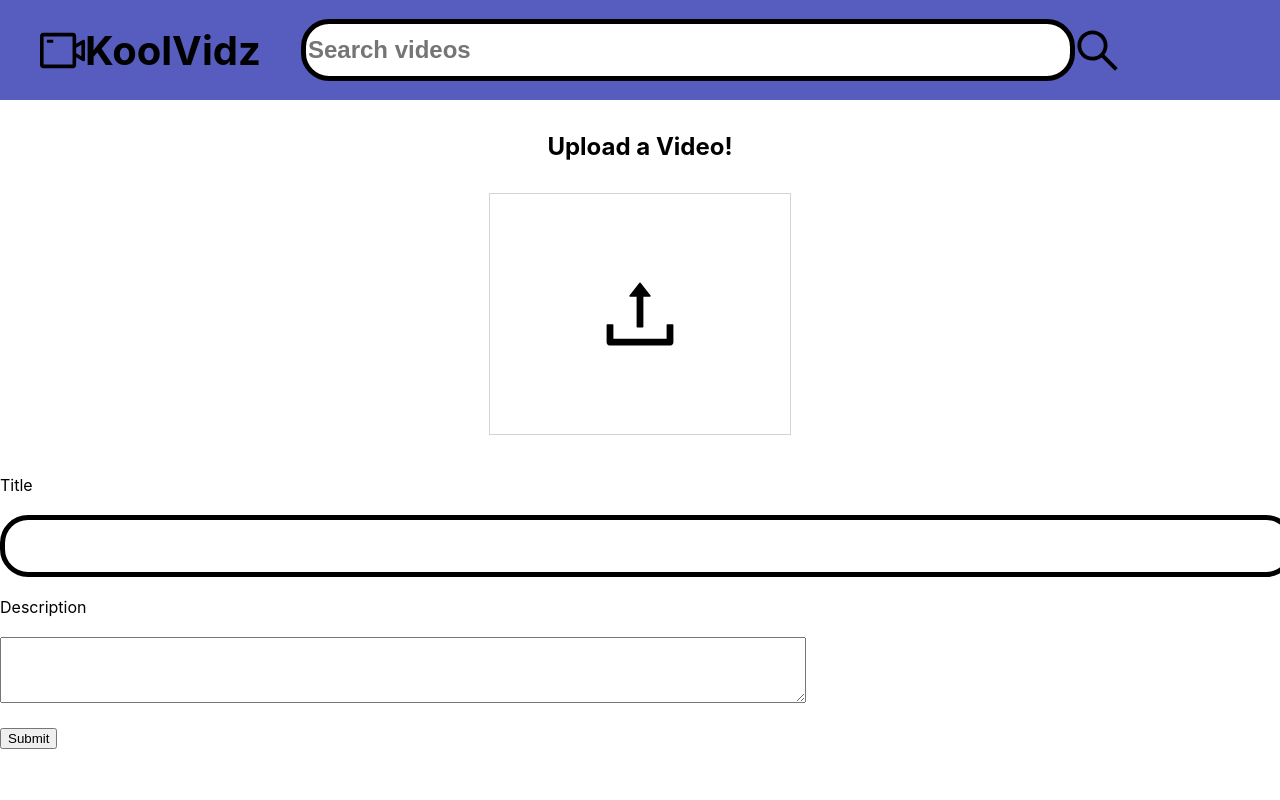
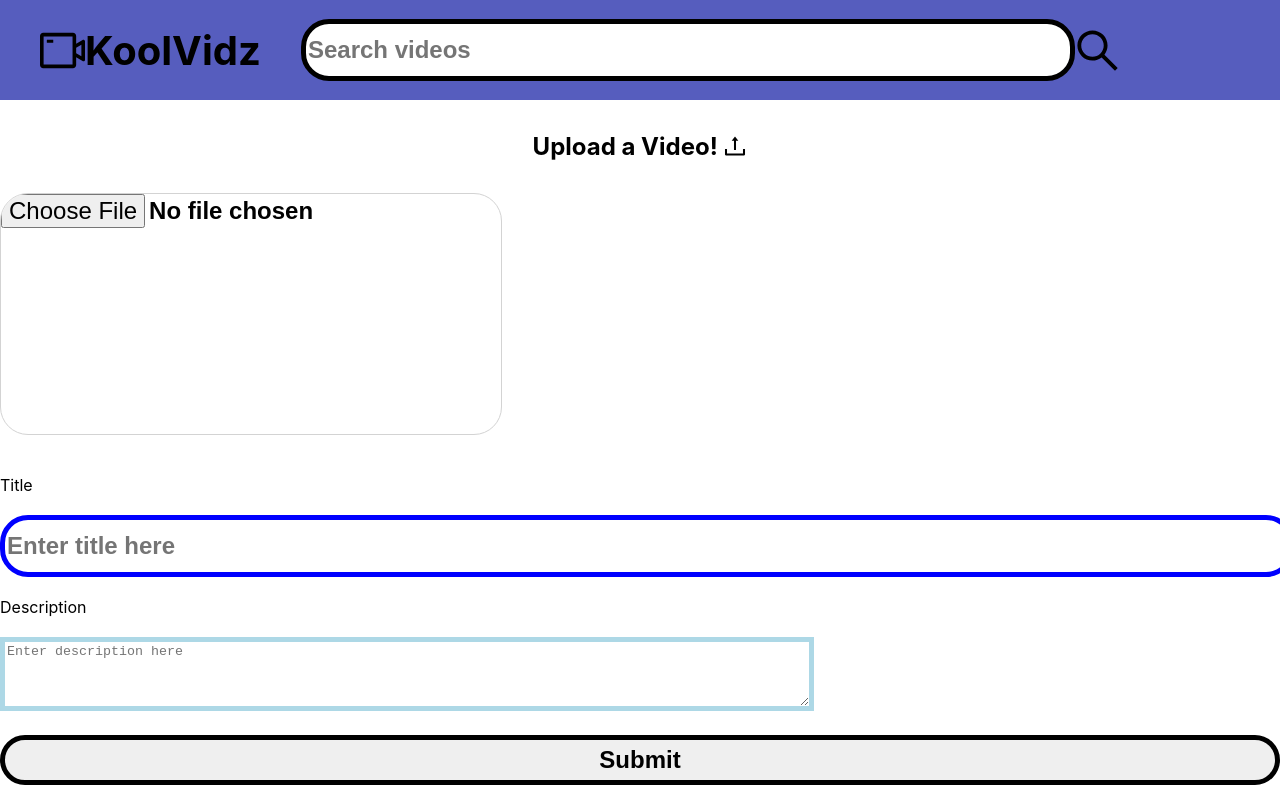
Before and after one commit to rileymcnair/KoolVidz, a React (Create React App) app in the folder frontend/: page /videoupload in a window 1280 px wide. Built offline with nearby package versions, Linux system fonts and the light colour scheme.

Commit message:
Added function video upload page

```diff
--- a/frontend/package.json
+++ b/frontend/package.json
@@ -2,7 +2,7 @@
   "name": "koolvidz",
   "version": "0.1.0",
   "private": true,
-  "proxy": "http://localhost:4000",
+  "proxy": "http://localhost:5000",
   "dependencies": {
     "@emotion/react": "^11.7.0",
     "@emotion/styled": "^11.6.0",
--- a/frontend/src/VideoUploadPage.js
+++ b/frontend/src/VideoUploadPage.js
@@ -25,13 +25,7 @@ function UploadVideoPage() {
         setDescription(event.currentTarget.value)
     }
 
-    const onSubmit = () => {
 
-    }
-
-    const onDrop = (files) => {
-
-    }
 
     return (
         <div className="App App-header">
@@ -41,26 +35,17 @@ function UploadVideoPage() {
         <div style={{ maxWidth: '700px', margin: '2rem auto' }}>
 
         <div style={{ textAlign: 'center', marginBottom: '2rem' }}>
-            <Title level={2} > Upload a Video! </Title>
-        </div>
-</div>
-        <Form onSubmit={onSubmit}>
-            <div style={{ display: 'flex', justifyContent: 'center' }}>
-                <Dropzone
-                    multiple={false}
-                    maxSize={800000000}>
-                    {({ getRootProps, getInputProps }) => (
-                        <div style={{ width: '300px', height: '240px', border: '1px solid lightgray', display: 'flex', alignItems: 'center', justifyContent: 'center' }}
-                            {...getRootProps()}
-                        >
-                            <input {...getInputProps()} />
 
-                            <UploadOutlined style={{fontSize:'80px' }} />
-                        </div>
-                    )}
-                </Dropzone>
+            <Title level={2} > Upload a Video! <UploadOutlined/> </Title>
 
         </div>
+
+        </div>
+
+        <form enctype="multipart/form-data" method="POST" action={`/api/video/create?title=${title}&description=${Description}`}>
+
+        <input key="video" name="video" type="file" id="video" style={{ width: '500px', height: '240px', border: '1px solid lightgray',
+        display: 'flex', alignItems: 'center', justifyContent: 'center' ,textAlign: 'center'}}/>
 
         <br /><br />
         <label>Title</label>
@@ -68,23 +53,24 @@ function UploadVideoPage() {
             <Input
                  onChange={handleChangeTitle}
                  value={title}
+                 style={{border: '5px solid blue' }}
+                 placeholder="Enter title here"
             />
         <br /><br />
         <label>Description</label>
         <br /><br />
             <TextArea
                 rows={4}
-                style={{width:'800px' }}
+                style={{width:'800px' , border: '5px solid lightblue'}}
                 onChange={handleChangeDecsription}
                 value={Description}
+                placeholder="Enter description here"
             />
             <br /><br />
 
-            <Button type="primary" size="large" onClick={onSubmit}>
-                Submit
-            </Button>
+        <input type="submit" value="Submit"/>
 
-        </Form>
+        </form>
     </div>
     )
 }
```
Lines whose indentation alone changed are shown as unchanged.
